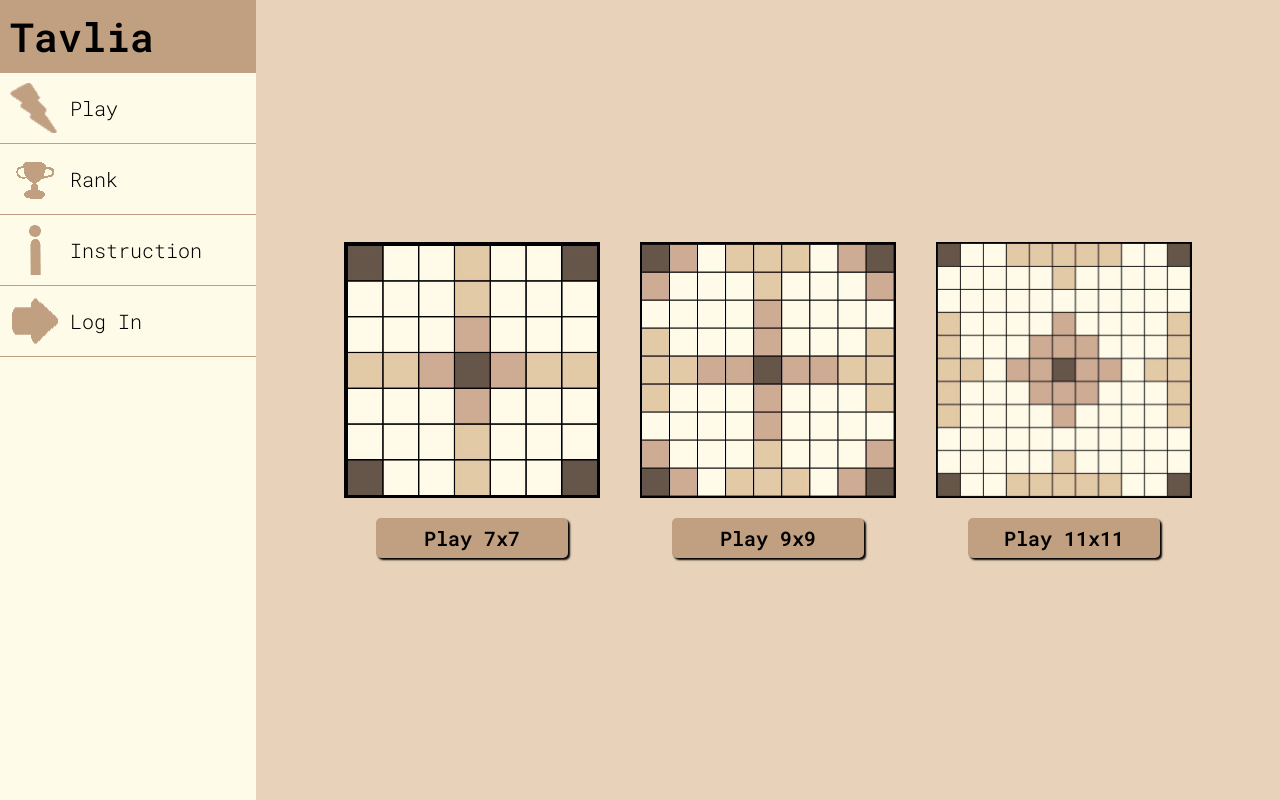
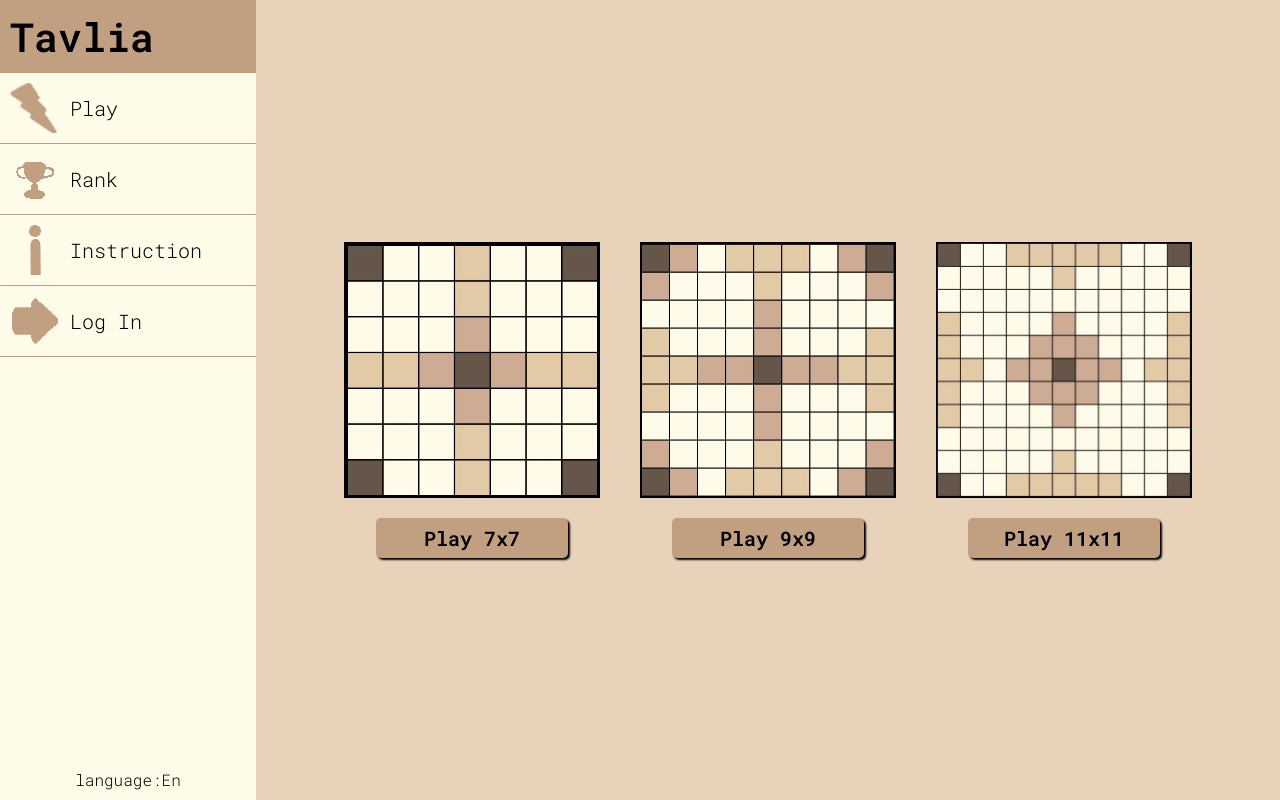
Before and after one commit to Yurex1/TavliaGame, a Next.js app in the folder frontend/: page / in a window 1280 px wide. Built offline with nearby package versions, Linux system fonts and the light colour scheme.

Commit message:
add language change on side bar

```diff
--- a/frontend/src/components/SideBar/index.tsx
+++ b/frontend/src/components/SideBar/index.tsx
@@ -1,37 +1,83 @@
-import {  FC,  } from "react";
+import { FC, useEffect, useState } from "react";
 import SideBarItem from "./SideBarItem";
 import SideBarLogItem from "./SideBarLogItem";
+import React from "react";
+
 type SideBareProps = {
   setShowAuth: (showAuth: boolean) => void;
-}
-import React from 'react'
+};
 
+type SideBarConfig = {
+  text: string;
+  hrefText: string;
+  img_url: string;
+};
 
-const SideBare:FC<SideBareProps> = ({setShowAuth}) => {
+const sideBarConfig: SideBarConfig[] = [
+  {
+    text: "Play",
+    hrefText: "../",
+    img_url: "Lightning.png",
+  },
+  {
+    text: "Rank",
+    hrefText: "../rank",
+    img_url: "rank.png",
+  },
+  {
+    text: "Instruction",
+    hrefText: "../instruction",
+    img_url: "info.png",
+  },
+];
+
+const SideBare: FC<SideBareProps> = ({ setShowAuth }) => {
+  const [language , setLanguage] = useState<string>("En");
+  useEffect(() => {
+    const tempLanguage = localStorage.getItem("language");
+    if(tempLanguage){
+      setLanguage(tempLanguage);
+    }
+  },[]);
+
+  const change = () => {
+    if(language == "En")
+    {
+      localStorage.setItem("language", "Ua");
+    }
+    else{
+      localStorage.setItem("language", "En");
+    }
+    const tempLanguage = localStorage.getItem("language");
+    if(tempLanguage){
+      setLanguage(tempLanguage);
+    }
+  }
+
   return (
     <aside>
       <div className="top-items">
         <a href="../" className="name">
-          {/* <div className='img'></div> */}
           <div>
             <b>T</b>
             <b className="notformobile">avlia</b>
           </div>
         </a>
-
-        <SideBarItem text="Play" hrefText="../" img_url={"Lightning.png"}  />
-        {/* <SideBarItem text="Profile" hrefText="../" img_url={"prof.png"} /> */}
-        <SideBarItem text="Rank" hrefText="../rank" img_url={"rank.png"} />
-        <SideBarItem text="Instruction" hrefText="../instruction" img_url={"info.png"} />
-        {/* <SideBarItem text="Friends" hrefText="../" img_url={"friends.png"} /> */}
-        {/* <SideBarItem text="Settings" hrefText="../" img_url={"sett.png"} /> */}
-        <SideBarLogItem setShowAuth = {setShowAuth}/>
+        {sideBarConfig.map((item, index) => (
+          <SideBarItem
+            key={index}
+            text={item.text}
+            hrefText={item.hrefText}
+            img_url={item.img_url}
+          />
+        ))}
+        <SideBarLogItem setShowAuth={setShowAuth} />
       </div>
-      {/* <div className="down-items">
-        <SideBarItem text="Help" hrefText="../" img_url={"help.png"} />
-      </div> */}
+      <div className = "language center" onClick={change}>
+        <div className="language-text">language:</div>{language}
+      </div>
     </aside>
   );
-}
+};
 
 export default SideBare;
--- a/frontend/src/styles/sideBar.css
+++ b/frontend/src/styles/sideBar.css
@@ -1,7 +1,7 @@
 aside{
   background-color: #FFFBE9;
   width: 20vw;
-  height: 1000vh;
+  height: 100vh;
   display: flex;
   flex-direction: column;
   justify-content: space-between;
@@ -43,16 +43,24 @@ aside{
   margin-left: 0px;
 }
 
+.language{
+  padding: 10px;
+}
+
 @media only screen and (max-width: 1100px) {
     aside{
       background-color: #FFFBE9;
       width: 50px;
-      min-height: 1000vh;
       display: flex;
       flex-direction: column;
       justify-content: space-between;
       position: fixed;
     }
+
+    .language-text{
+      display: none;
+    }
+
     .aside-item{
       height: 50px;
       padding: 10px;
```
